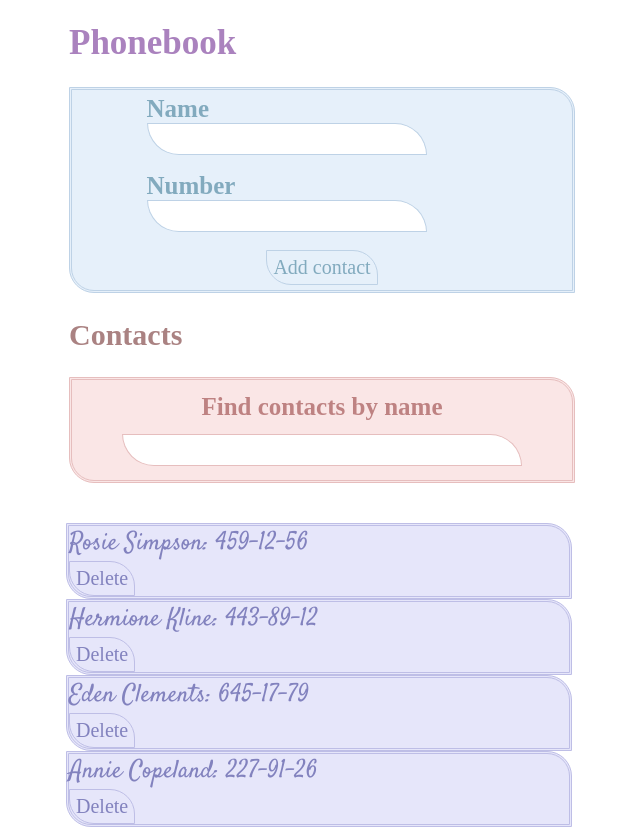
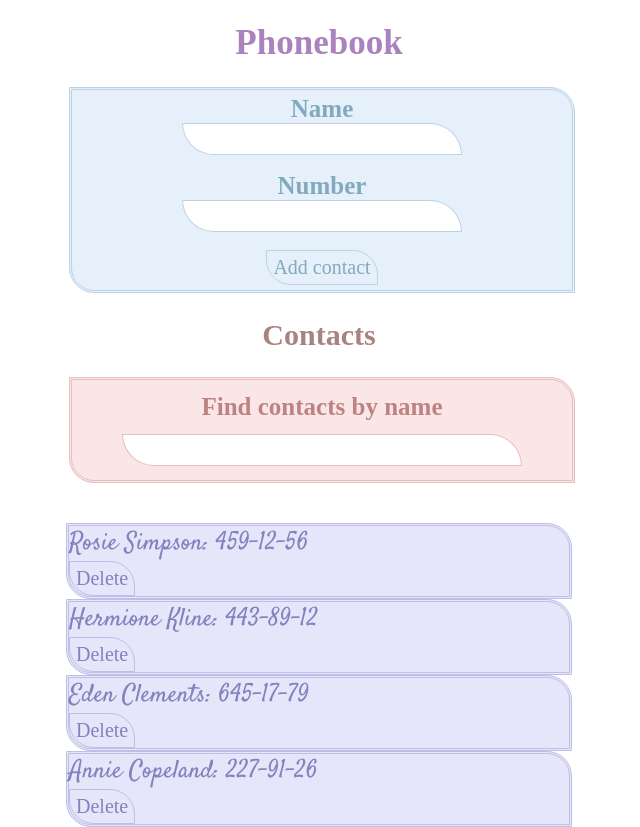
Before and after one commit to OlehKozubJS/goit-react-hw-02-phonebook, a React (Create React App) app: page / in a window 1280 px wide. Shown: the whole page, without its empty margins (321-961 px from the left). Built offline with nearby package versions, Linux system fonts and the light colour scheme; a web font is replaced by a local one.

Commit message:
Update Pnonebook.module.css

```diff
--- a/src/components/PhonebookCSS/Pnonebook.module.css
+++ b/src/components/PhonebookCSS/Pnonebook.module.css
@@ -5,12 +5,14 @@
 }
 
 .phonebookHeader {
+    text-align: center;
     font-family: 'Lugrasimo', cursive;
     font-size: 35px;
     color: rgb(170, 130, 190);
 }
 
 .contactsHeader {
+    text-align: center;
     font-family: 'Lugrasimo', cursive;
     font-size: 30px;
     color: rgb(170, 130, 130);
@@ -31,6 +33,10 @@ h3 {
 label {
     display: block;
     height: 72px;
+
+    display: flex;
+    flex-direction: column;
+    align-items: center;
 }
 
 input {
```
